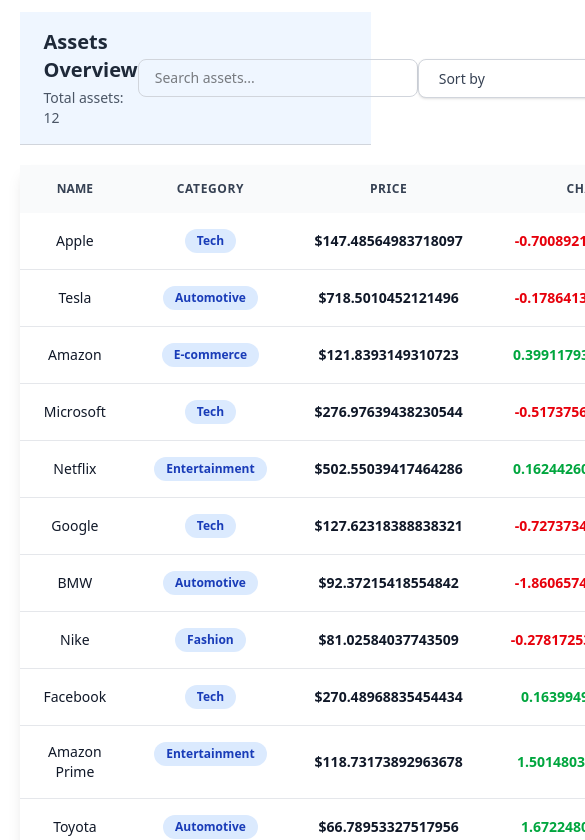
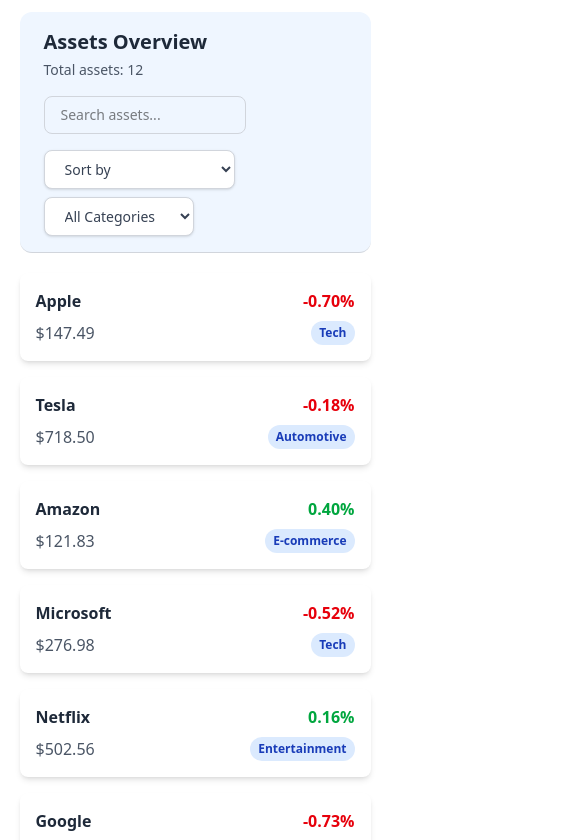
Before and after one commit to mennaomar777/assets-dashboard, a Next.js app: page / in a window 390 px wide. Shown: the top 840 px of the page, 585 px wide, since content can reach past the window. Built offline with nearby package versions, Linux system fonts and the light colour scheme.

Commit message:
Add responsive layout for AssetsTable with mobile cards & empty state

```diff
--- a/app/_components/assetsTable/assetsTable.tsx
+++ b/app/_components/assetsTable/assetsTable.tsx
@@ -2,8 +2,18 @@
 import React from "react";
 
 export default function AssetsTable({ assets }: { assets: AssetType[] }) {
+  if (assets.length === 0) {
     return (
-    <div>
+      <div className="my-5 text-center text-gray-500 font-medium flex flex-col items-center gap-2">
+        No assets found matching your criteria.
+      </div>
+    );
+  }
+
+  return (
+    <div className="my-5 w-full">
+      {/* Table for tablet & desktop */}
+      <div className="hidden md:block w-full">
         <table className="w-full shadow-lg my-5">
           <thead className="bg-gray-50">
             <tr>
@@ -48,5 +58,31 @@
           </tbody>
         </table>
       </div>
+
+      {/* Cards for mobile */}
+      <div className="md:hidden flex flex-col gap-4 my-5">
+        {assets.map((asset) => (
+          <div
+            key={asset.id}
+            className="bg-white shadow-md rounded-lg p-4 flex flex-col gap-2"
+          >
+            <div className="flex justify-between items-center">
+              <h3 className="font-semibold text-gray-800">{asset.name}</h3>
+              <span
+                className={`font-semibold ${asset.change > 0 ? "text-green-600" : "text-red-600"}`}
+              >
+                {asset.change.toFixed(2)}%
+              </span>
+            </div>
+            <div className="flex justify-between items-center">
+              <p className="text-gray-600">${asset.price.toFixed(2)}</p>
+              <span className="px-2 py-1 rounded-full bg-blue-100 text-blue-800 text-xs font-semibold">
+                {asset.category}
+              </span>
+            </div>
+          </div>
+        ))}
+      </div>
+    </div>
   );
 }
--- a/app/_components/search/search.tsx
+++ b/app/_components/search/search.tsx
@@ -20,7 +20,7 @@
   }, [value, onSearch]);
 
   return (
-    <div>
+    <div className="w-2/3 md:w-full">
       <input
         type="search"
         className="
@@ -30,7 +30,7 @@
         text-sm
         focus:outline-none
         focus:ring-2 focus:ring-blue-400
-        w-70
+        w-full
       "
         placeholder="Search assets..."
         value={value}
--- a/app/page.tsx
+++ b/app/page.tsx
@@ -18,9 +18,11 @@
     const interval = setInterval(() => {
       setAssets((prevAssets) =>
         prevAssets.map((asset) => {
-          const newPrice = Number(asset.price + (Math.random() * 4 - 2));
+          const newPrice = Number(
+            (asset.price + (Math.random() * 4 - 2)).toFixed(2),
+          );
           const newChange = Number(
-            ((newPrice - asset.price) / asset.price) * 100,
+            (((newPrice - asset.price) / asset.price) * 100).toFixed(2),
           );
           return { ...asset, price: newPrice, change: newChange };
         }),
@@ -55,7 +57,7 @@
   return (
     <main>
       <div className="container mx-auto max-w-[90%]">
-        <div className="bg-blue-50 mt-3 px-6 py-4 border-b  border-gray-300 flex justify-between items-center">
+        <div className="bg-blue-50 mt-3 px-6 py-4 border-b  rounded-xl border-gray-300 flex flex-col md:flex-row md:justify-between md:items-center gap-4">
           <div>
             <h2 className="text-xl font-semibold text-gray-800">
               Assets Overview
@@ -64,10 +66,10 @@
               Total assets: {assets.length}
             </p>
           </div>
-          <div>
+          <div className="w-full md:w-1/3">
             <Search onSearch={setSearch} />
           </div>
-          <div className="flex justify-between items-center gap-3">
+          <div className="flex flex-col sm:flex-row gap-2 md:gap-3">
             <Sort onSort={setSortBy} />
             <Filter onFilter={setFilterBy} />
           </div>
```
Lines whose indentation alone changed are shown as unchanged.
